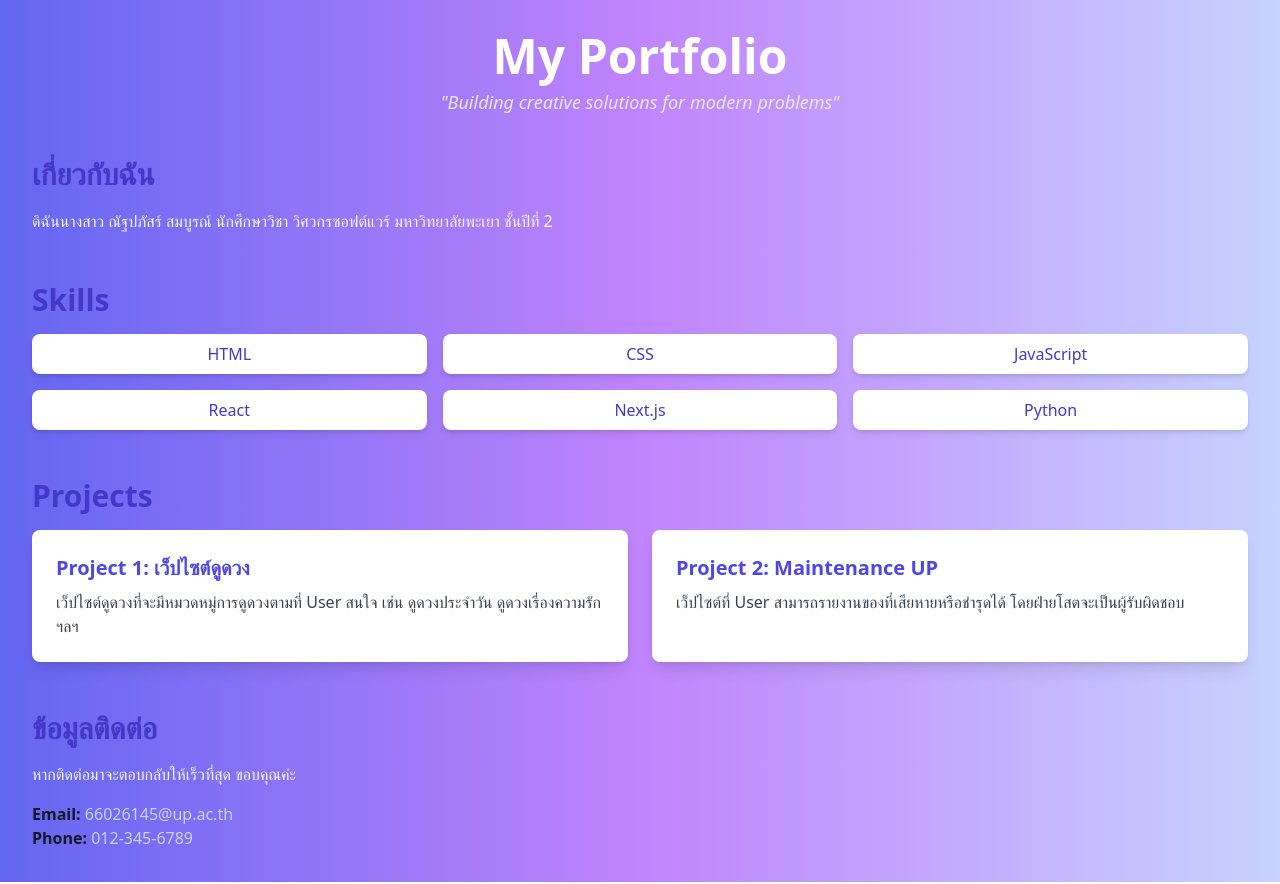
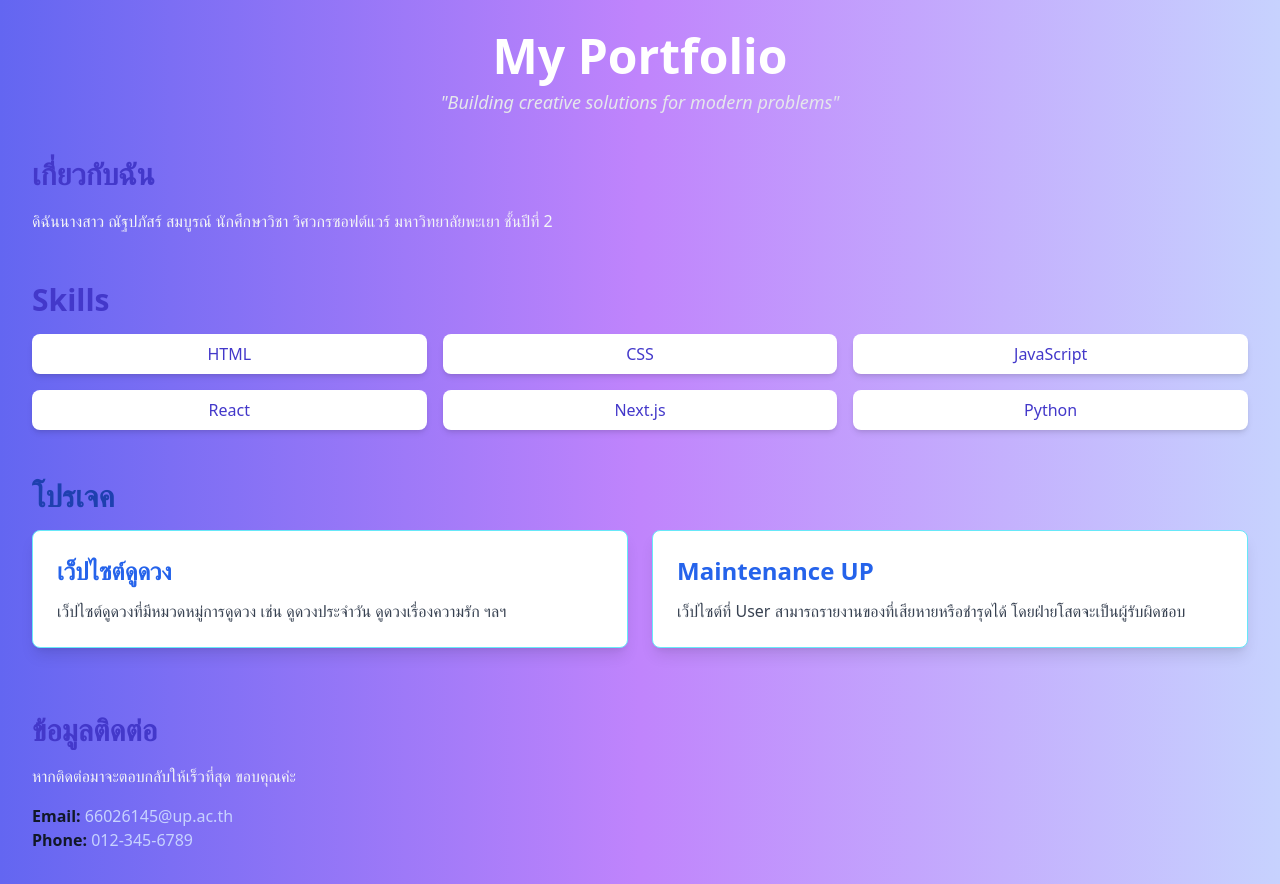
Before and after one commit to 66026145/my-blog, a Next.js app: page / in a window 1280 px wide. Built offline with nearby package versions, Linux system fonts and the light colour scheme.

Commit message:
ข้อความอธิบาย

```diff
--- a/app/page.tsx
+++ b/app/page.tsx
@@ -41,24 +41,23 @@ const Portfolio = () => {
         </div>
       </section>
 
+
         {/* Projects Section */}
-      <section className="mb-12">
-        <h2 className="text-3xl font-semibold mb-4 text-indigo-700">
-          Projects
-        </h2>
+        <section className="mb-16">
+          <h2 className="text-3xl font-semibold mb-4 text-blue-800">โปรเจค</h2>
           <div className="grid grid-cols-1 md:grid-cols-2 gap-6">
-          <div className="bg-white p-6 rounded-lg shadow-lg hover:shadow-xl transition-shadow duration-300">
-            <h3 className="text-xl font-bold mb-2 text-indigo-600">
-              Project 1: เว็ปไซต์ดูดวง
+            <div className="bg-white p-6 rounded-lg shadow-lg hover:shadow-xl transition-shadow duration-300 border border-cyan-300 transform hover:scale-105">
+              <h3 className="text-2xl font-bold mb-3 text-blue-600">
+                เว็ปไซต์ดูดวง
               </h3>
               <p className="text-gray-700">
-              เว็ปไซต์ดูดวงที่จะมีหมวดหมู่การดูดวงตามที่ User สนใจ เช่น
-              ดูดวงประจำวัน ดูดวงเรื่องความรัก ฯลฯ
+                เว็ปไซต์ดูดวงที่มีหมวดหมู่การดูดวง เช่น ดูดวงประจำวัน
+                ดูดวงเรื่องความรัก ฯลฯ
               </p>
             </div>
-          <div className="bg-white p-6 rounded-lg shadow-lg hover:shadow-xl transition-shadow duration-300">
-            <h3 className="text-xl font-bold mb-2 text-indigo-600">
-              Project 2: Maintenance UP
+            <div className="bg-white p-6 rounded-lg shadow-lg hover:shadow-xl transition-shadow duration-300 border border-cyan-300 transform hover:scale-105">
+              <h3 className="text-2xl font-bold mb-3 text-blue-600">
+                Maintenance UP
               </h3>
               <p className="text-gray-700">
                 เว็ปไซต์ที่ User สามารถรายงานของที่เสียหายหรือชำรุดได้
```
Lines whose indentation alone changed are shown as unchanged.
